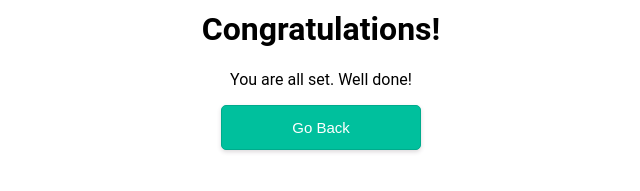
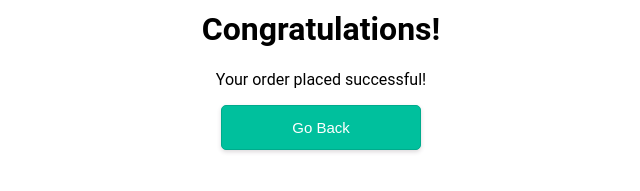
Before and after one commit to AdityaCS06/Myntra-Clone, a plain HTML site: page pages/Congrats.html in a window 1280 px wide. Shown: the part 191-382 px from the top of the page, 319-959 px from the left. Drawn offline with Linux system fonts and the light colour scheme.

Commit message:
Update Congrats.html

```diff
--- a/pages/Congrats.html
+++ b/pages/Congrats.html
@@ -229,7 +229,7 @@
         <div class="checkmark draw"></div>
       </div>
       <h1>Congratulations!</h1>
-      <p>You are all set. Well done!</p>
+      <p>Your order placed successful!</p>
       <button class="submit-btn" type="submit" onclick="location.href='bag.html'">Go Back</button>
     </div>
 
```
